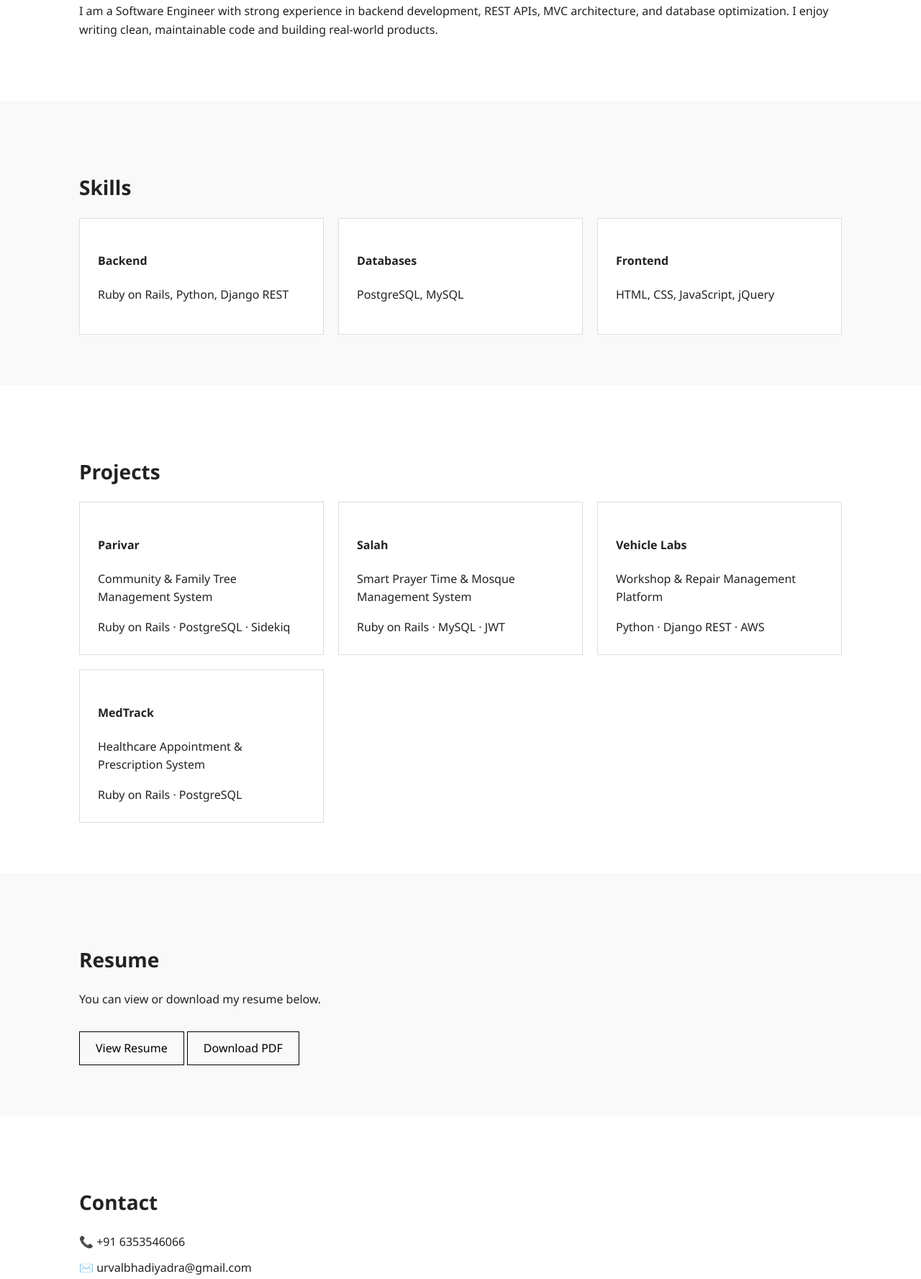
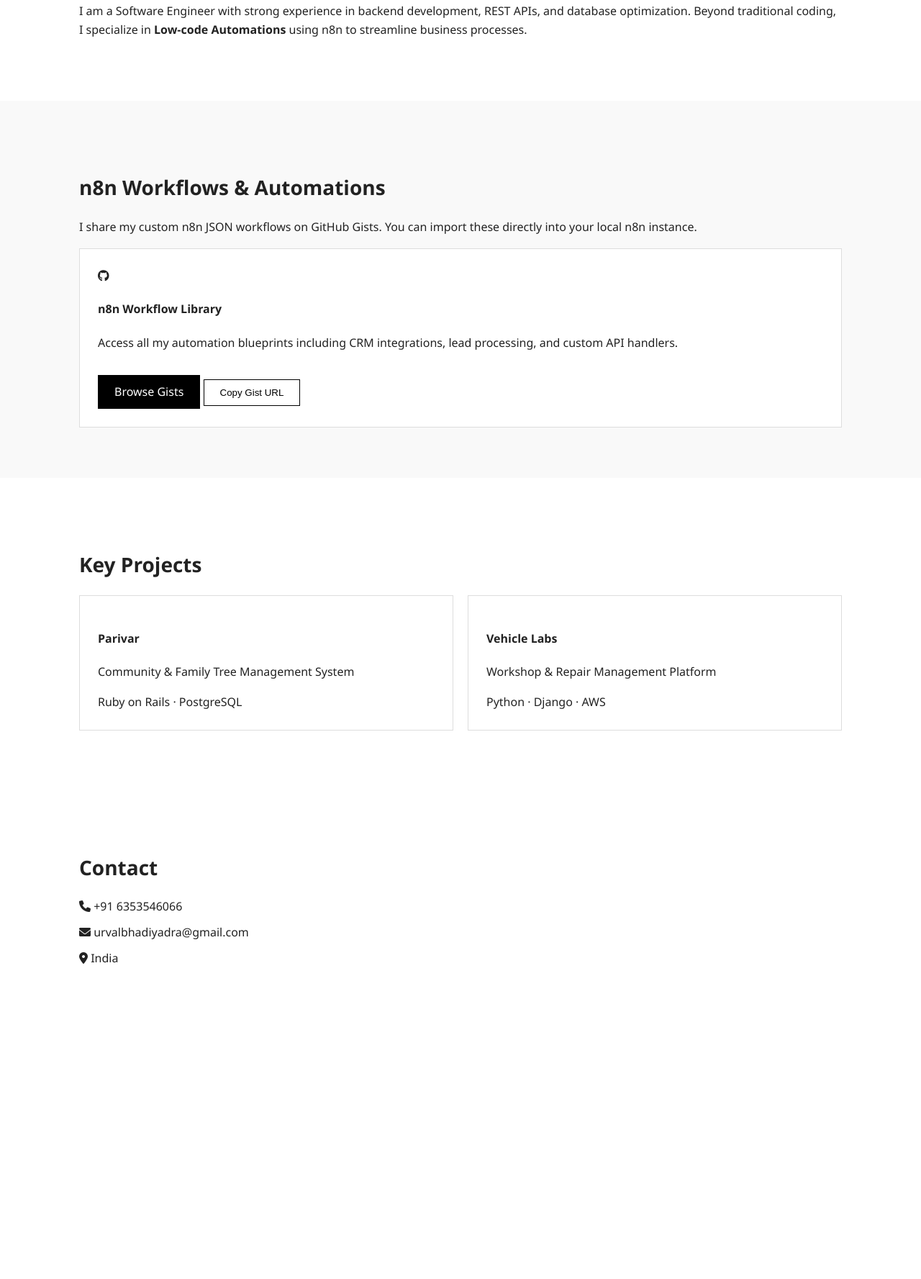
Before and after one commit to urvalnb/urvalnb.github.io, a plain HTML site: page index.html in a window 1280 px wide. Shown: the part 698-2475 px from the top of the page at 72% size. After the commit the page ends 2128 px from the top, so only its background shows below. Drawn offline with Linux system fonts and the light colour scheme.

Commit message:
Enhance personal website with automation details
Updated content to highlight automation expertise and added new sections for n8n workflows.

```diff
--- a/index.html
+++ b/index.html
@@ -4,140 +4,124 @@
   <meta charset="UTF-8" />
   <title>Urval Bhadiyadra | Software Engineer</title>
   <meta name="viewport" content="width=device-width, initial-scale=1.0" />
-
+  <link rel="stylesheet" href="https://cdnjs.cloudflare.com/ajax/libs/font-awesome/6.0.0/css/all.min.css">
   <link rel="stylesheet" href="style.css" />
 </head>
 <body>
 
-<!-- NAVBAR -->
 <header class="navbar">
   <div class="container nav-flex">
     <h2 class="logo">Urval</h2>
-    <nav>
+    <div class="menu-toggle" id="mobile-menu">
+      <i class="fas fa-bars"></i>
+    </div>
+    <nav class="nav-links">
       <a href="#about">About</a>
       <a href="#skills">Skills</a>
       <a href="#projects">Projects</a>
+      <a href="#automations">Automations</a>
       <a href="#resume">Resume</a>
       <a href="#contact">Contact</a>
     </nav>
   </div>
 </header>
 
-<!-- HERO -->
 <section class="hero">
   <div class="container hero-flex">
     <div class="hero-text">
       <p class="hello">Hello, I'm</p>
       <h1>Urval Bhadiyadra</h1>
-      <h2>Software Engineer</h2>
+      <h2>Software Engineer & Automation Expert</h2>
       <p class="intro">
         Backend-focused developer with 3+ years of experience
-        building scalable web applications using Ruby on Rails and Python.
+        building scalable web applications and <strong>n8n workflow automations</strong>.
       </p>
-      <a href="#projects" class="btn primary">View My Work</a>
+      <div class="hero-btns">
+        <a href="#projects" class="btn primary">View My Work</a>
+        <a href="#automations" class="btn outline">n8n Workflows</a>
+      </div>
     </div>
   </div>
 </section>
 
-<!-- ABOUT -->
 <section id="about" class="section">
   <div class="container">
     <h3>About Me</h3>
     <p>
       I am a Software Engineer with strong experience in backend development,
-      REST APIs, MVC architecture, and database optimization.
-      I enjoy writing clean, maintainable code and building real-world products.
+      REST APIs, and database optimization. Beyond traditional coding, I specialize in
+      <strong>Low-code Automations</strong> using n8n to streamline business processes.
     </p>
   </div>
 </section>
 
-<!-- SKILLS -->
-<section id="skills" class="section gray">
+<section id="automations" class="section gray">
   <div class="container">
-    <h3>Skills</h3>
+    <div class="section-header">
+      <h3>n8n Workflows & Automations</h3>
+      <p>I share my custom n8n JSON workflows on GitHub Gists. You can import these directly into your local n8n instance.</p>
+    </div>
 
-    <div class="grid-3">
-      <div class="info-box">
-        <h4>Backend</h4>
-        <p>Ruby on Rails, Python, Django REST</p>
-      </div>
-
-      <div class="info-box">
-        <h4>Databases</h4>
-        <p>PostgreSQL, MySQL</p>
-      </div>
-
-      <div class="info-box">
-        <h4>Frontend</h4>
-        <p>HTML, CSS, JavaScript, jQuery</p>
+    <div class="gist-container">
+      <div class="info-box gist-card">
+        <div class="gist-header">
+          <i class="fab fa-github"></i>
+          <h4>n8n Workflow Library</h4>
+        </div>
+        <p>Access all my automation blueprints including CRM integrations, lead processing, and custom API handlers.</p>
+        <div class="gist-actions">
+          <a href="https://gist.github.com/urvalnb" target="_blank" class="btn primary">Browse Gists</a>
+          <button onclick="copyGistUrl()" class="btn outline">Copy Gist URL</button>
+        </div>
       </div>
     </div>
   </div>
 </section>
 
-<!-- PROJECTS -->
 <section id="projects" class="section">
   <div class="container">
-    <h3>Projects</h3>
-
+    <h3>Key Projects</h3>
     <div class="projects">
       <div class="project-card">
         <h4>Parivar</h4>
         <p>Community & Family Tree Management System</p>
-        <span>Ruby on Rails · PostgreSQL · Sidekiq</span>
+        <span class="tag">Ruby on Rails · PostgreSQL</span>
       </div>
-
-      <div class="project-card">
-        <h4>Salah</h4>
-        <p>Smart Prayer Time & Mosque Management System</p>
-        <span>Ruby on Rails · MySQL · JWT</span>
-      </div>
-
       <div class="project-card">
         <h4>Vehicle Labs</h4>
         <p>Workshop & Repair Management Platform</p>
-        <span>Python · Django REST · AWS</span>
+        <span class="tag">Python · Django · AWS</span>
       </div>
-
-      <div class="project-card">
-        <h4>MedTrack</h4>
-        <p>Healthcare Appointment & Prescription System</p>
-        <span>Ruby on Rails · PostgreSQL</span>
       </div>
-    </div>
   </div>
 </section>
 
-<!-- RESUME -->
-<section id="resume" class="section gray">
-  <div class="container">
-    <h3>Resume</h3>
-    <p>You can view or download my resume below.</p>
-
-    <div class="resume-actions">
-      <a href="urval_cv.pdf" target="_blank" class="btn">View Resume</a>
-      <a href="urval_cv.pdf" download class="btn outline">Download PDF</a>
-    </div>
-  </div>
-</section>
-
-<!-- CONTACT -->
 <section id="contact" class="section">
   <div class="container">
     <h3>Contact</h3>
     <ul class="contact-list">
-      <li>📞 +91 6353546066</li>
-      <li>✉️ urvalbhadiyadra@gmail.com</li>
-      <li>📍 India</li>
+      <li><i class="fas fa-phone"></i> +91 6353546066</li>
+      <li><i class="fas fa-envelope"></i> urvalbhadiyadra@gmail.com</li>
+      <li><i class="fas fa-map-marker-alt"></i> India</li>
     </ul>
   </div>
 </section>
 
-<!-- FOOTER -->
-<footer>
-  <p>© 2025 Urval Bhadiyadra</p>
-</footer>
+<script>
+  // Mobile Menu Toggle
+  const menuToggle = document.getElementById('mobile-menu');
+  const navLinks = document.querySelector('.nav-links');
 
-<script src="script.js"></script>
+  menuToggle.addEventListener('click', () => {
+    navLinks.classList.toggle('active');
+  });
+
+  // Copy Gist URL function
+  function copyGistUrl() {
+    const url = "https://gist.github.com/urvalnb";
+    navigator.clipboard.writeText(url);
+    alert("Gist URL copied to clipboard!");
+  }
+</script>
 </body>
 </html>
```
